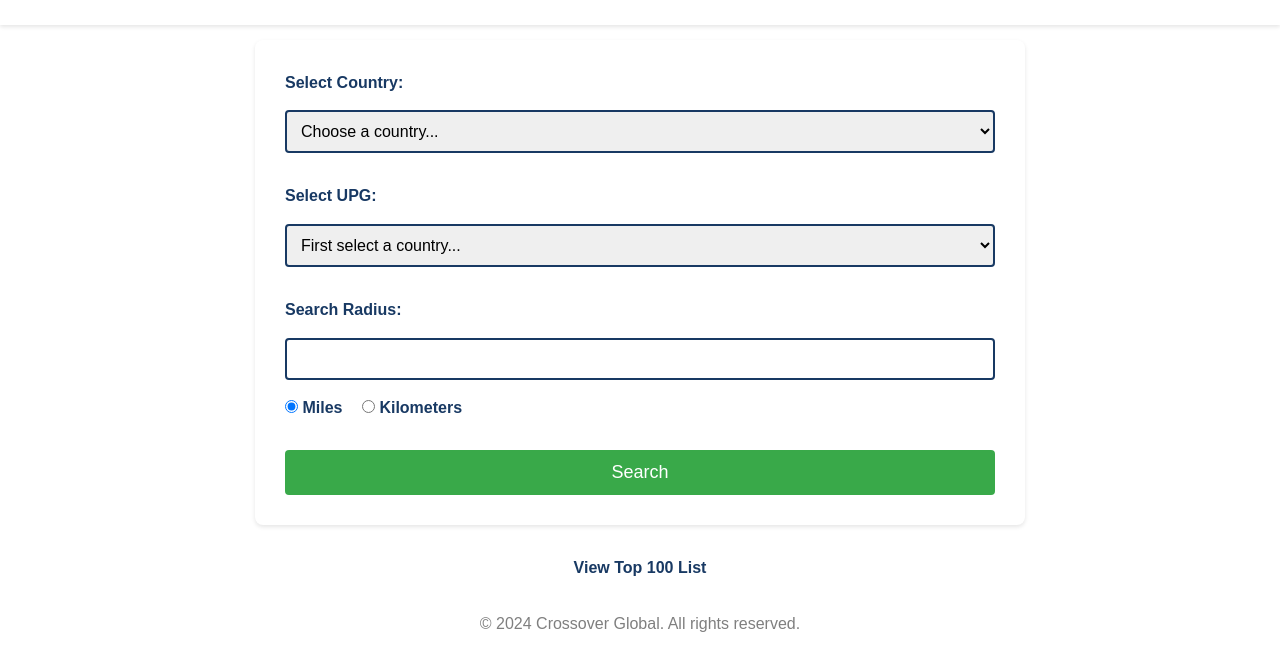
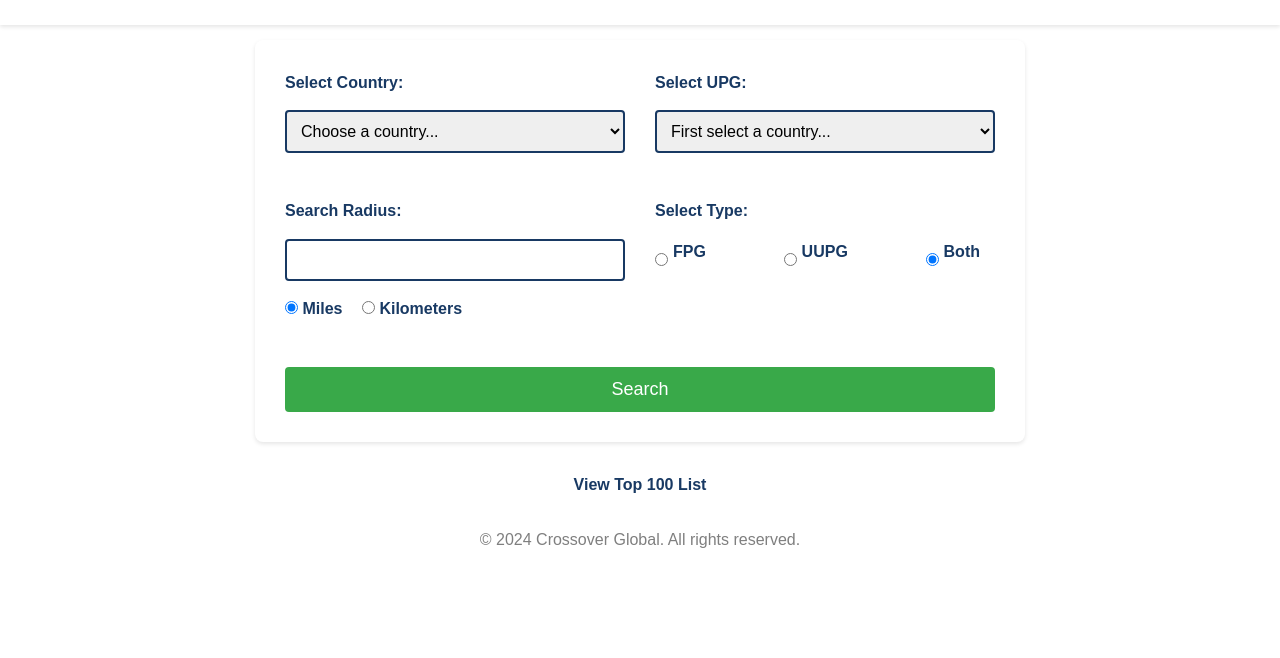
Before and after one commit to jburchel/PeopleFinder, a website with bundled scripts: page index.html in a window 1280 px wide. Shown: the part 142-800 px from the top of the page. Built offline with nearby package versions, Linux system fonts and the light colour scheme; some packages are replaced by stand-ins of ours; no server answers; files whose address does not match are found by name; a web font is replaced by a local one.

Commit message:
style: update styles and layout

```diff
--- a/index.html
+++ b/index.html
@@ -19,20 +19,17 @@
     <main>
         <div class="search-container">
             <form id="searchForm">
+                <div class="search-grid">
+                    <!-- Left Column -->
+                    <div class="grid-column">
+                        <!-- Row 1: Country Selection -->
                         <div class="form-group">
                             <label for="country">Select Country:</label>
                             <select id="country" name="country" required>
                                 <option value="">Choose a country...</option>
                             </select>
                         </div>
-
-                <div class="form-group">
-                    <label for="upg">Select UPG:</label>
-                    <select id="upg" name="upg" required>
-                        <option value="">First select a country...</option>
-                    </select>
-                </div>
-
+                        <!-- Row 2: Search Radius -->
                         <div class="form-group">
                             <label for="radius">Search Radius:</label>
                             <input type="number" id="radius" name="radius" required min="1">
@@ -41,6 +38,37 @@
                                 <label for="miles">Miles</label>
                                 <input type="radio" id="kilometers" name="unit" value="kilometers">
                                 <label for="kilometers">Kilometers</label>
+                            </div>
+                        </div>
+                    </div>
+
+                    <!-- Right Column -->
+                    <div class="grid-column">
+                        <!-- Row 1: UPG Selection -->
+                        <div class="form-group">
+                            <label for="upg">Select UPG:</label>
+                            <select id="upg" name="upg" required>
+                                <option value="">First select a country...</option>
+                            </select>
+                        </div>
+                        <!-- Row 2: Type Selection -->
+                        <div class="form-group">
+                            <label>Select Type:</label>
+                            <div class="radio-group type-selection">
+                                <div class="radio-option">
+                                    <input type="radio" id="fpg" name="type" value="fpg">
+                                    <label for="fpg">FPG</label>
+                                </div>
+                                <div class="radio-option">
+                                    <input type="radio" id="uupg" name="type" value="uupg">
+                                    <label for="uupg">UUPG</label>
+                                </div>
+                                <div class="radio-option">
+                                    <input type="radio" id="both" name="type" value="both" checked>
+                                    <label for="both">Both</label>
+                                </div>
+                            </div>
+                        </div>
                     </div>
                 </div>
 
--- a/src/css/styles.css
+++ b/src/css/styles.css
@@ -49,6 +49,31 @@ main {
     max-width: 800px;
     margin: 0 auto;
     padding: var(--spacing-unit);
+}
+
+.search-grid {
+    display: grid;
+    grid-template-columns: 1fr 1fr;
+    gap: calc(var(--spacing-unit) * 2);
+    margin-bottom: var(--spacing-unit);
+}
+
+.grid-column {
+    display: flex;
+    flex-direction: column;
+    gap: var(--spacing-unit);
+}
+
+.type-selection {
+    display: flex;
+    justify-content: space-between;
+    margin-top: var(--spacing-unit);
+}
+
+.radio-option {
+    display: flex;
+    align-items: center;
+    gap: 5px;
 }
 
 .search-container {
@@ -127,6 +152,10 @@ footer {
 
 /* Responsive Design */
 @media (max-width: 600px) {
+    .search-grid {
+        grid-template-columns: 1fr;
+    }
+
     .search-container {
         padding: var(--spacing-unit);
     }
```
Lines whose indentation alone changed are shown as unchanged.
